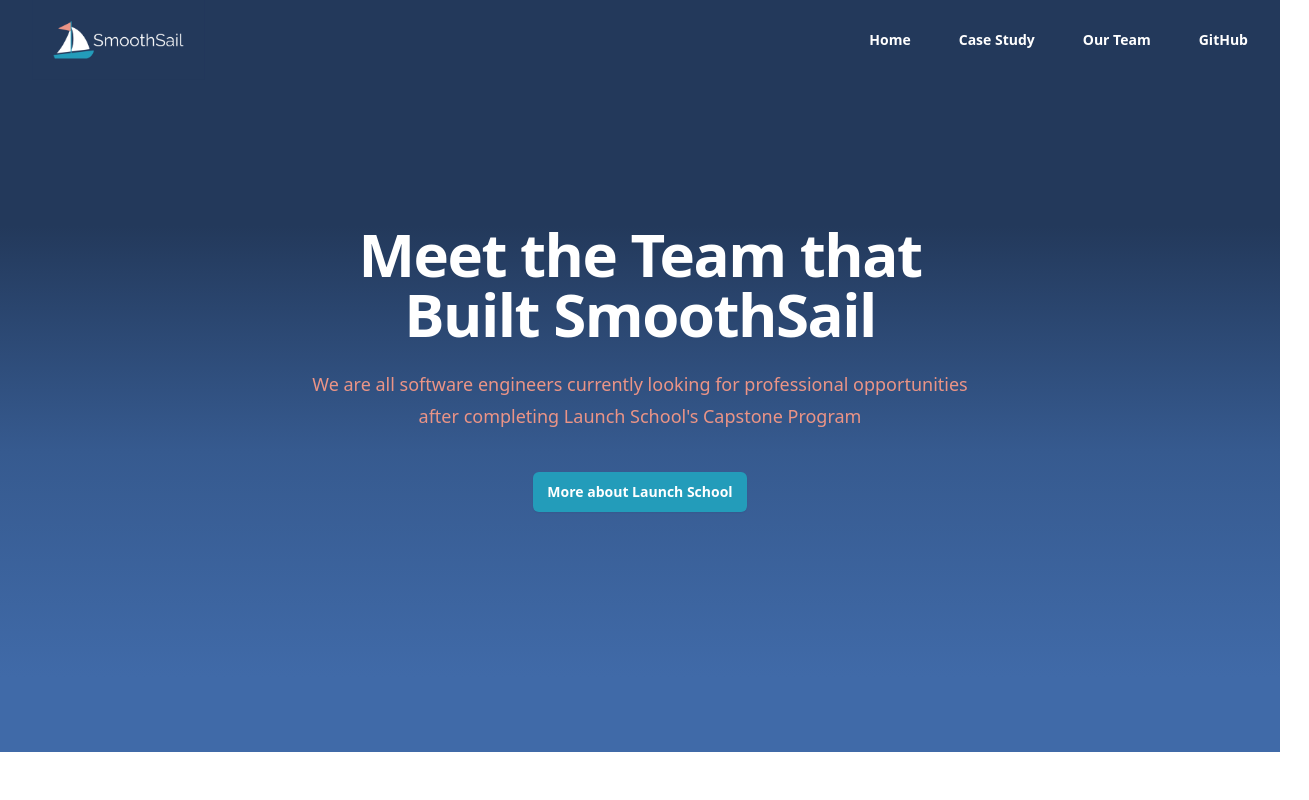
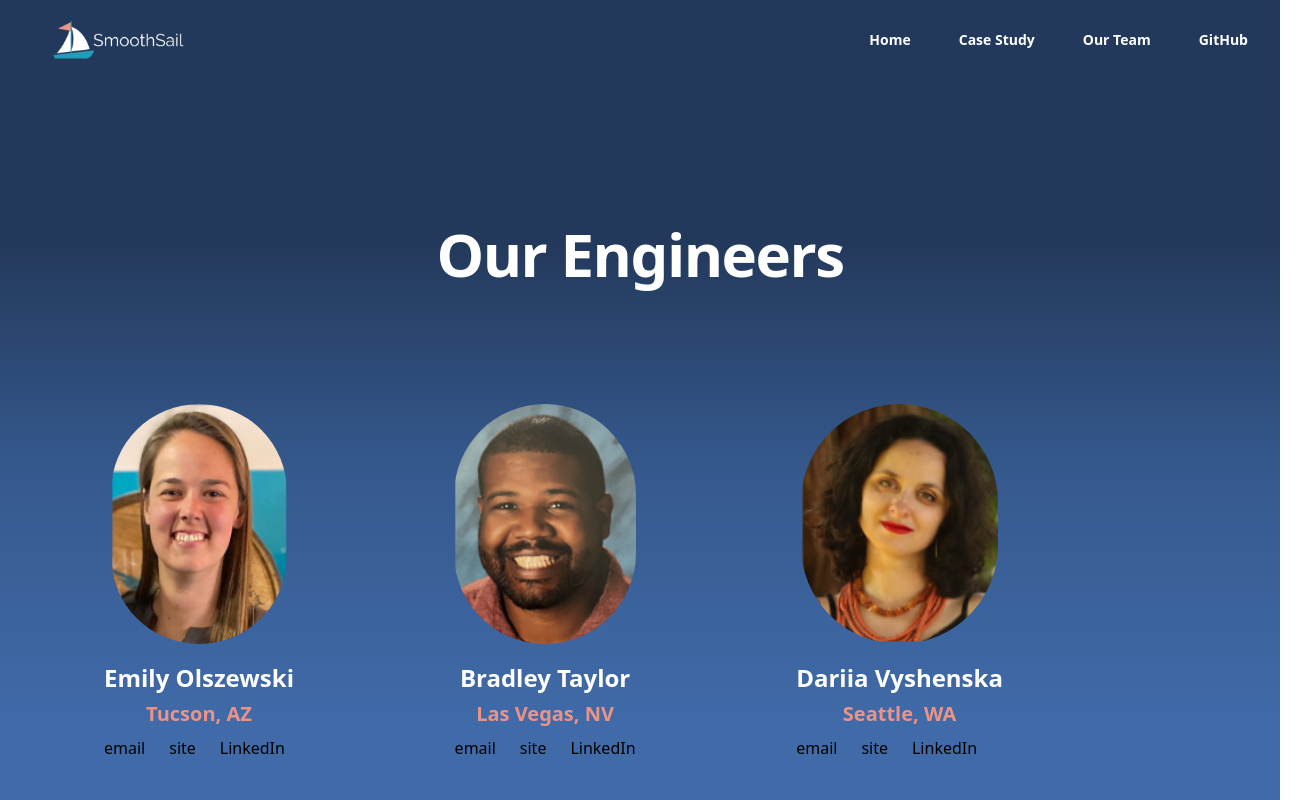
Before and after one commit to smooth-sail/smooth-sail.github.io, a React (Vite) app: page /team in a window 1280 px wide. Shown: the top 800 px of the page, 1309 px wide, since content can reach past the window. Built offline with nearby package versions, Linux system fonts and the light colour scheme.

Commit message:
reformat team page

```diff
--- a/src/components/team-page.jsx
+++ b/src/components/team-page.jsx
@@ -1,23 +1,163 @@
-import Team from "./team";
-import WelcomeSection from "./welcome-section";
+import { useState } from "react";
+import { Dialog } from "@headlessui/react";
+import { Bars3Icon, XMarkIcon } from "@heroicons/react/24/outline";
 
-const title = "Meet the Team that Built SmoothSail";
-const subtitle =
-  "We are all software engineers currently looking for professional opportunities after completing Launch School's Capstone Program";
-const button = "More about Launch School";
-const buttonPath = "https://launchschool.com/";
+const navigation = [
+  { name: "Home", href: "/home" },
+  { name: "Case Study", href: "/case-study" },
+  { name: "Our Team", href: "/team" },
+  { name: "GitHub", href: "https://github.com/smooth-sail" },
+];
+const people = [
+  {
+    name: "Emily Olszewski",
+    location: "Tucson, AZ",
+    imageUrl: "images/emily-olszewski.png",
+  },
+  {
+    name: "Bradley Taylor",
+    location: "Las Vegas, NV",
+    imageUrl: "images/bradley-taylor.png",
+  },
+  {
+    name: "Dariia Vyshenska",
+    location: "Seattle, WA",
+    imageUrl: "images/dariia-vyshenska.png",
+  },
+  {
+    name: "Isaac Lee",
+    location: "Los Angeles, CA",
+    imageUrl: "images/isaac-lee.png",
+  },
+];
+
+const title = "Our Engineers";
 
 export default function TeamPage() {
+  const [mobileMenuOpen, setMobileMenuOpen] = useState(false);
   return (
     <>
       <div>
-        <WelcomeSection
-          title={title}
-          subtitle={subtitle}
-          button={button}
-          buttonPath={buttonPath}
-        />
-        <Team />
+        <div className="bg-ss-bl">
+          <div className="flex grow flex-col gap-y-5 overflow-y-auto fixed top-0 bottom-0 left-0 right-0 bg-gradient-to-b from-ss-bl from-30% via-[#365A8F] via-60% to-[#406AA8] to-90% px-6 pb-4">
+            <header className="fixed inset-x-0 top-0 z-50">
+              <nav
+                className="flex items-center justify-between lg:px-8 bg-ss-bl"
+                aria-label="Global"
+              >
+                <div className="flex lg:flex-1">
+                  <a href="/home" className="-m-1.5 p-1.5">
+                    <span className="sr-only">SmoothSail</span>
+                    <img
+                      className="h-20 w-auto"
+                      src="images/logo.png"
+                      alt="logo"
+                    />
+                  </a>
+                </div>
+                <div className="flex lg:hidden">
+                  <button
+                    type="button"
+                    className="-m-2.5 inline-flex items-center justify-center rounded-md p-2.5 text-white"
+                    onClick={() => setMobileMenuOpen(true)}
+                  >
+                    <span className="sr-only">Open main menu</span>
+                    <Bars3Icon className="h-6 w-6" aria-hidden="true" />
+                  </button>
+                </div>
+                <div className="hidden lg:flex lg:gap-x-12 ">
+                  {navigation.map((item) => (
+                    <a
+                      key={item.name}
+                      href={item.href}
+                      className="text-sm font-semibold leading-6 text-white hover:text-ss-coral"
+                    >
+                      {item.name}
+                    </a>
+                  ))}
+                </div>
+              </nav>
+              <Dialog
+                as="div"
+                className="lg:hidden"
+                open={mobileMenuOpen}
+                onClose={setMobileMenuOpen}
+              >
+                <div className="fixed inset-0 z-50" />
+                <Dialog.Panel className="fixed inset-y-0 right-0 z-50 w-full overflow-y-auto bg-ss-bl px-6 py-6 sm:max-w-sm sm:ring-1 sm:ring-gray-900/10">
+                  <div className="flex items-center justify-between">
+                    <a href="#" className="-m-1.5 p-1.5">
+                      <span className="sr-only">SmoothSail</span>
+                      <img
+                        className="h-16 w-auto"
+                        src="images/logo.png"
+                        alt="logo"
+                      />
+                    </a>
+                    <button
+                      type="button"
+                      className="-m-2.5 rounded-md p-2.5 text-white hover:text-ss-coral"
+                      onClick={() => setMobileMenuOpen(false)}
+                    >
+                      <span className="sr-only">Close menu</span>
+                      <XMarkIcon className="h-6 w-6" aria-hidden="true" />
+                    </button>
+                  </div>
+                  <div className="mt-6 flow-root">
+                    <div className="-my-6 divide-y divide-gray-500/10">
+                      <div className="space-y-2 py-6">
+                        {navigation.map((item) => (
+                          <a
+                            key={item.name}
+                            href={item.href}
+                            className="-mx-3 block rounded-lg px-3 py-2 text-base font-semibold leading-7 text-white hover:text-ss-coral"
+                          >
+                            {item.name}
+                          </a>
+                        ))}
+                      </div>
+                    </div>
+                  </div>
+                </Dialog.Panel>
+              </Dialog>
+            </header>
+
+            <div className="mx-auto py-32 sm:py-48 lg:py-56">
+              <div className="text-center">
+                <h1 className="text-4xl font-bold tracking-tight text-white sm:text-6xl pb-20">
+                  {title}
+                </h1>
+
+                <ul role="list" className="flex flex-wrap">
+                  {people.map((person) => (
+                    <li key={person.name} className="px-20 py-10">
+                      <div className="flex flex-col items-center gap-x-6">
+                        <img
+                          className="h-60 w-auto rounded-full"
+                          src={person.imageUrl}
+                          alt=""
+                        />
+                        <div>
+                          <h3 className="text-2xl pt-5 font-semibold leading-7 text-white">
+                            {person.name}
+                          </h3>
+                          <p className="text-xl p-2.5 font-semibold leading-6 text-ss-coral">
+                            {person.location}
+                          </p>
+                          <div className="flex items-center gap-x-6">
+                            <p>email</p>
+                            <p>site</p>
+                            <p>LinkedIn</p>
+                          </div>
+                        </div>
+                      </div>
+                    </li>
+                  ))}
+                </ul>
+              </div>
+            </div>
+          </div>
+        </div>
       </div>
     </>
   );
--- a/src/components/welcome-section.jsx
+++ b/src/components/welcome-section.jsx
@@ -99,33 +99,18 @@
         </header>
 
         <div className="mx-auto max-w-2xl py-32 sm:py-48 lg:py-56">
-          {/* <div className="hidden sm:mb-8 sm:flex sm:justify-center">
-            <div className="relative rounded-full px-3 py-1 text-sm leading-6 text-gray-600 ring-1 ring-gray-900/10 hover:ring-gray-900/20">
-              Announcing our next round of funding.{" "}
-              <a href="#" className="font-semibold text-indigo-600">
-                <span className="absolute inset-0" aria-hidden="true" />
-                Read more <span aria-hidden="true">&rarr;</span>
-              </a>
-            </div>
-          </div> */}
           <div className="text-center">
             <h1 className="text-4xl font-bold tracking-tight text-white sm:text-6xl">
               {title}
             </h1>
-            <p className="mt-6 text-lg leading-8 text-ss-coral">{subtitle}</p>
+            <p className="mt-6 text-xl leading-8 text-white">{subtitle}</p>
             <div className="mt-10 flex items-center justify-center gap-x-6">
               <a
                 href={buttonPath}
-                className="rounded-md bg-ss-blgr px-3.5 py-2.5 text-sm font-semibold text-white shadow-sm hover:bg-ss-blgr-hover focus-visible:outline focus-visible:outline-2 focus-visible:outline-offset-2 focus-visible:outline-indigo-600"
+                className="rounded-md bg-ss-coral px-3.5 py-2.5 text-lg font-semibold text-white shadow-sm hover:bg-ss-blgr-hover focus-visible:outline focus-visible:outline-2 focus-visible:outline-offset-2 focus-visible:outline-indigo-600"
               >
                 {button}
               </a>
-              {/* <a
-                href="https://github.com/smooth-sail"
-                className="text-sm font-semibold leading-6 text-gray-900"
-              >
-                GitHub <span aria-hidden="true">→</span>
-              </a> */}
             </div>
           </div>
         </div>
```
Also changed, not shown: public/images/dariia-vyshenska.png, public/images/isaac-lee.png.
